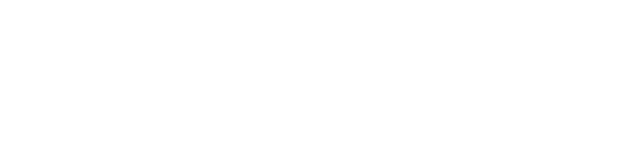
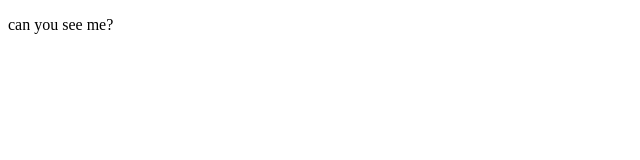
Before and after one commit to hapoobhs/wechat, a website: page index.html in a window 1280 px wide. Shown: the whole page, without its empty margins (0-640 px from the left). Drawn offline with Linux system fonts and the light colour scheme.

Commit message:
can you see me

```diff
--- a/index.html
+++ b/index.html
@@ -13,6 +13,9 @@
   <ul id="messages">
 
   </ul>
+  <p>
+    can you see me?
+  </p>
 <script type="text/javascript">
   var msglist = document.getElementById('messages');
   var ws = new WebSocket('ws:123.206.84.71:10001/');
```
